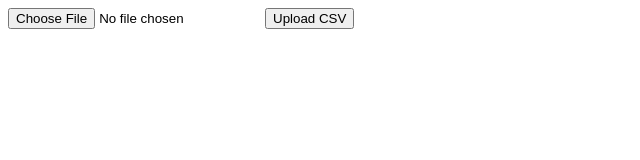
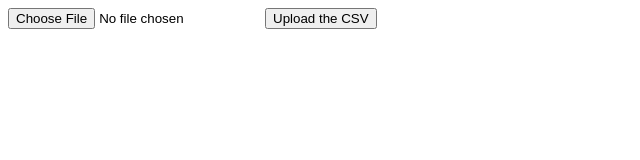
Before and after one commit to jkaminsky2/Data_Marketplace_Blockchain, a plain HTML site: page index.html in a window 1280 px wide. Shown: the full height of the page, 0-640 px from the left. Drawn offline with Linux system fonts and the light colour scheme.

Commit message:
Update index.html

```diff
--- a/index.html
+++ b/index.html
@@ -12,7 +12,7 @@
 <body>
     <form id="csvUploadForm" enctype="multipart/form-data">
         <input type="file" id="csvFile" accept=".csv" />
-        <button type="submit">Upload CSV</button>
+        <button type="submit">Upload the CSV</button>
     </form>
 
     <!-- Loading message -->
```
